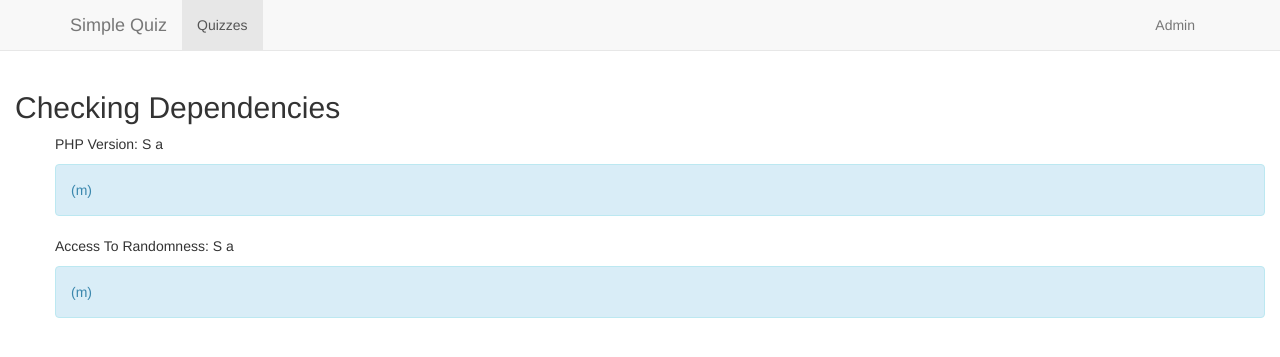
After one commit to WillyJimmyDev/simple-quiz, a PHP site: template templates/requirements.php in a window 1280 px wide. The commit adds this page. Shown: the top 357 px of the page. Run offline with PHP 8.4, Linux system fonts and the light colour scheme; the template is opened without the code that fills it: most values are stand-ins (such as "Sample title", 1, 10 or a date in 2020); data that the repository does not hold is empty.

Commit message:
Installation requirements (requirements,php)

```diff
--- /dev/null
+++ b/templates/requirements.php
@@ -0,0 +1,24 @@
+<?php include'quiz/header.php'; ?>
+<div id="container" class="quiz">
+<div class="row row-offcanvas row-offcanvas-right">
+<div class="col-xs-12">
+<p class="pull-right visible-xs">
+<button type="button" class="btn btn-primary btn-xs" data-toggle="offcanvas">Toggle nav</button>
+</p>
+<div>
+<h2>Checking Dependencies</h2>
+<ul>
+<li><p>PHP Version: <?php echo $requirements['version'][0] . ' ' . $requirements['version'][1]; ?></p>
+<p class="alert alert-info">(<?php echo $requirements['version'][2]; ?>)</p>
+</li>
+<li>
+<p>Access To Randomness: <?php echo $requirements['random'][0] . ' ' . $requirements['random'][1]; ?></p>
+<p class="alert alert-info">(<?php echo $requirements['random'][2]; ?>)</p>
+</li>
+</ul>
+</div>
+</div><!--/span-->
+</div><!--/row-->
+</div><!--container-->
+</body>
+</html>
```
Also changed, not shown: routes/public.php (+24 -0 lines).
